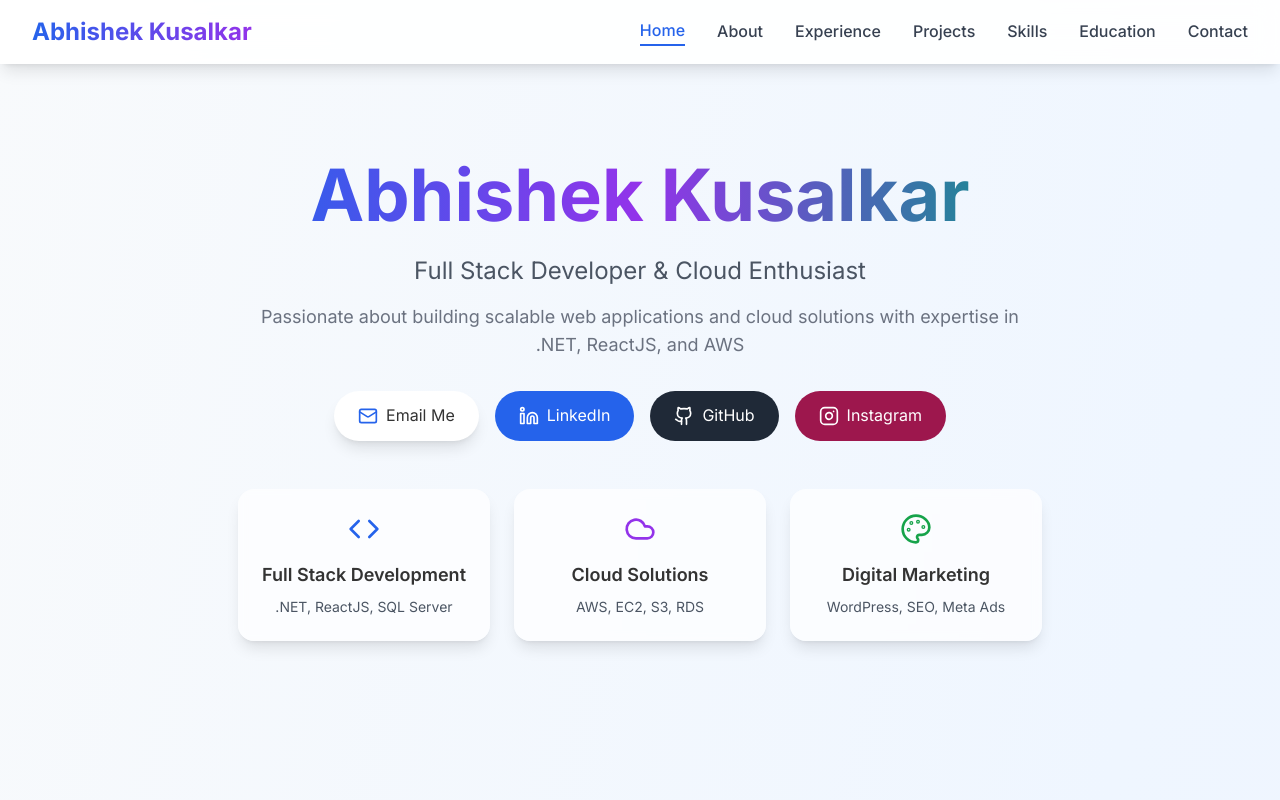
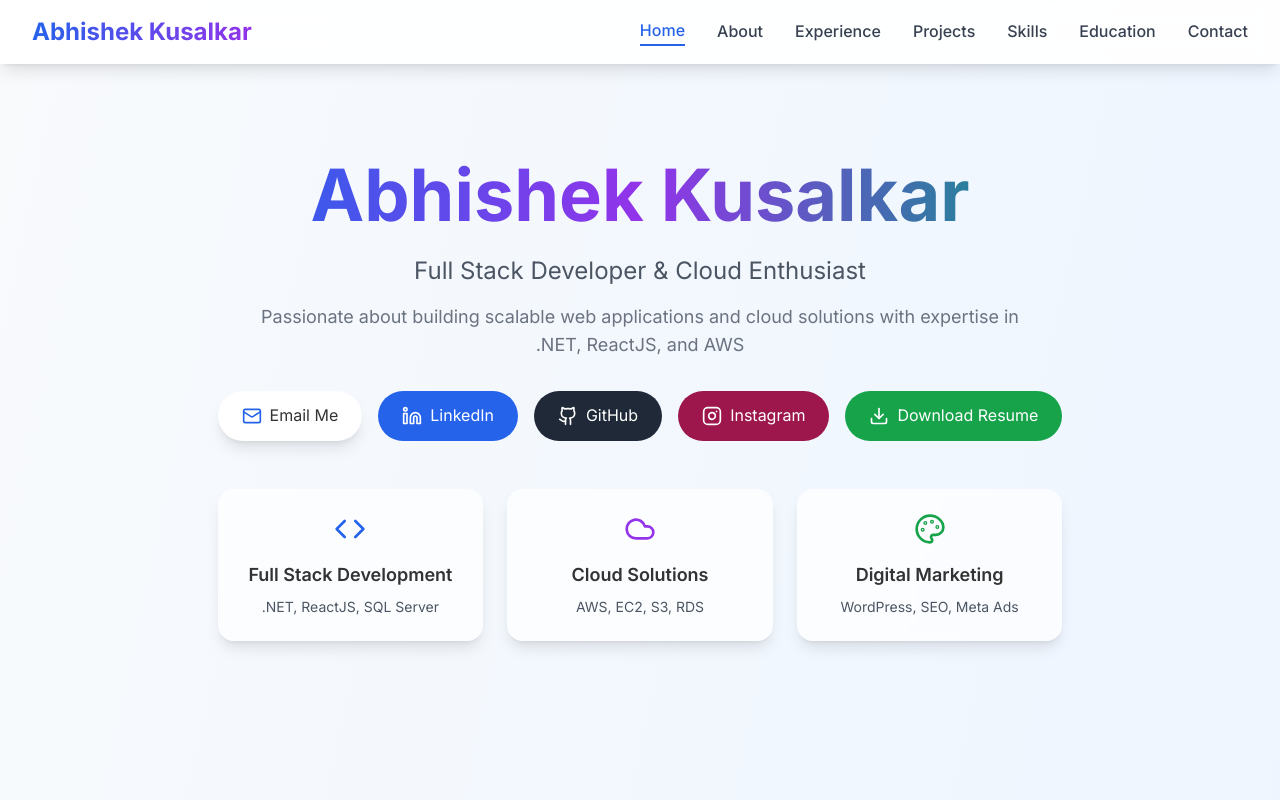
Before and after one commit to AbhishekKusalkar/Portfolio, a React (Create React App) app: page / in a window 1280 px wide. Shown: the top 800 px of the page. Built offline with nearby package versions, Linux system fonts and the light colour scheme.

Commit message:
feat: added resume download button

```diff
--- a/src/components/Portfolio.js
+++ b/src/components/Portfolio.js
@@ -1,5 +1,5 @@
 import React, { useState, useEffect } from 'react';
-import { Github,Instagram, Linkedin, Mail, Phone, MapPin, ExternalLink, Code, Database, Cloud, Palette, Award, BookOpen, User, Briefcase, FolderOpen, MessageCircle, ChevronRight, Star, Calendar, Globe } from 'lucide-react';
+import { Github,Instagram, Linkedin, Mail, Download, Phone, MapPin, ExternalLink, Code, Database, Cloud, Palette, Award, BookOpen, User, Briefcase, FolderOpen, MessageCircle, ChevronRight, Star, Calendar, Globe } from 'lucide-react';
 
 const Portfolio = () => {
   const [activeSection, setActiveSection] = useState('home');
@@ -248,6 +248,14 @@ const Portfolio = () => {
               <Instagram className="w-5 h-5" />
               <span>Instagram</span>
             </a>
+            <a
+                href="/resume.pdf"
+                download
+                className="flex items-center gap-2 bg-green-600 text-white rounded-full px-6 py-3 hover:bg-green-700 transition-all duration-300 hover:-translate-y-1"
+              >
+                <Download className="w-5 h-5" />
+                <span>Download Resume</span>
+              </a>
           </div>
 
           <div className="grid grid-cols-1 md:grid-cols-3 gap-6 mt-12">
```
Also changed, not shown: 2 other files (tests, documents, lock files or other folders).
